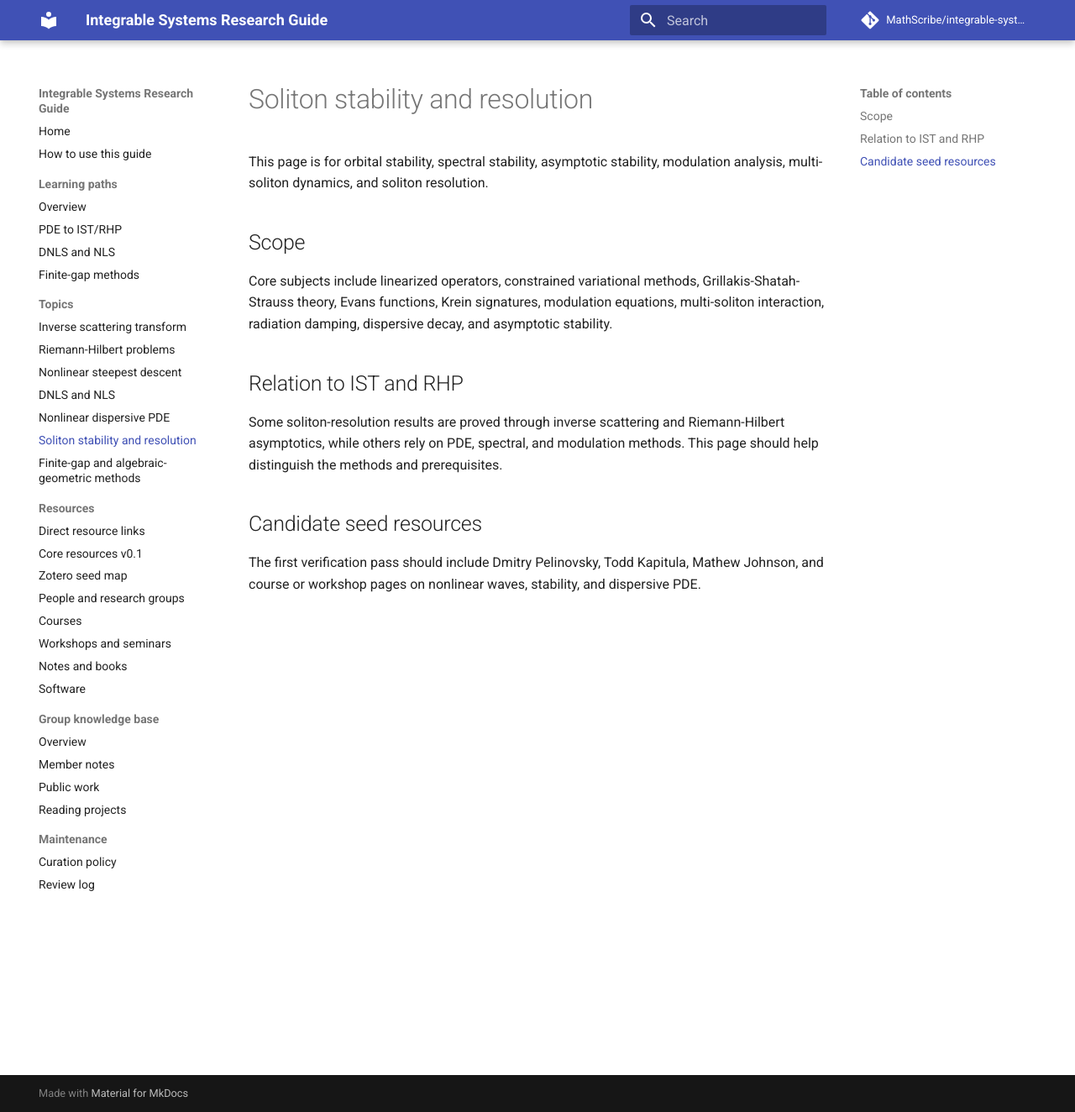
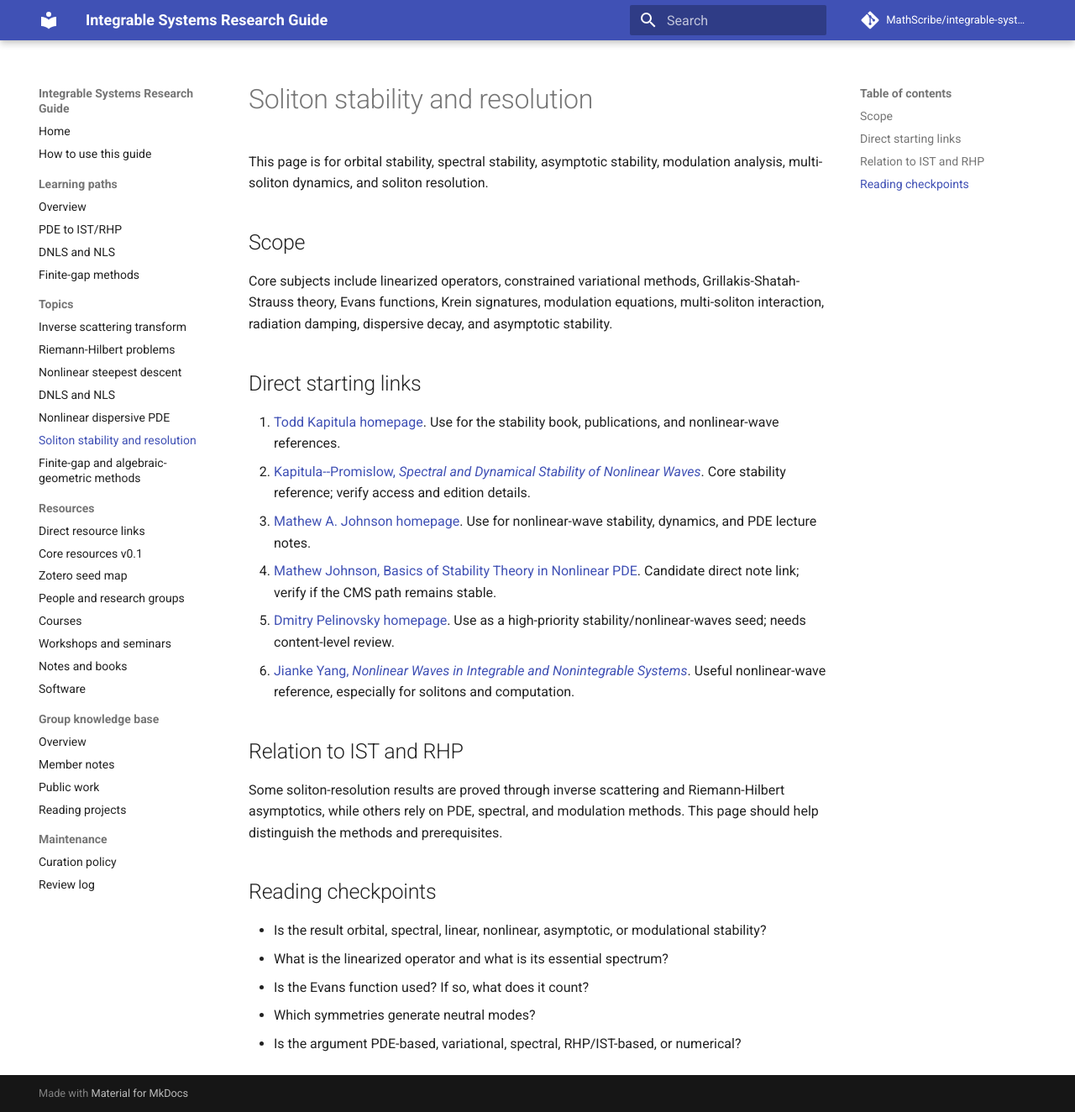
Before and after one commit to MathScribe/integrable-systems-guide, an MkDocs documentation site: the page built from docs/topics/soliton-stability.md, in a window 1280 px wide and 1324 px high. Shown: the whole window at 84% size. Built offline with MkDocs 1.6.1 and Material for MkDocs 9.7.7, drawn with Linux system fonts in a browser that asks for light colours; comment, search, counter and statistics services are not loaded.

Commit message:
Add direct soliton stability links

```diff
--- a/docs/topics/soliton-stability.md
+++ b/docs/topics/soliton-stability.md
@@ -6,10 +6,23 @@ This page is for orbital stability, spectral stability, asymptotic stability, mo
 
 Core subjects include linearized operators, constrained variational methods, Grillakis-Shatah-Strauss theory, Evans functions, Krein signatures, modulation equations, multi-soliton interaction, radiation damping, dispersive decay, and asymptotic stability.
 
+## Direct starting links
+
+1. [Todd Kapitula homepage](https://sites.calvin.edu/tmk5/index.html). Use for the stability book, publications, and nonlinear-wave references.
+2. [Kapitula--Promislow, *Spectral and Dynamical Stability of Nonlinear Waves*](https://link.springer.com/book/10.1007/978-1-4614-6995-7). Core stability reference; verify access and edition details.
+3. [Mathew A. Johnson homepage](https://matjohn.ku.edu/). Use for nonlinear-wave stability, dynamics, and PDE lecture notes.
+4. [Mathew Johnson, Basics of Stability Theory in Nonlinear PDE](https://matjohn.ku.edu/sites/matjohn/files/documents/pde_stability_notes.pdf). Candidate direct note link; verify if the CMS path remains stable.
+5. [Dmitry Pelinovsky homepage](https://pelinovsky.mcmaster.ca/). Use as a high-priority stability/nonlinear-waves seed; needs content-level review.
+6. [Jianke Yang, *Nonlinear Waves in Integrable and Nonintegrable Systems*](https://epubs.siam.org/doi/book/10.1137/1.9780898719680). Useful nonlinear-wave reference, especially for solitons and computation.
+
 ## Relation to IST and RHP
 
 Some soliton-resolution results are proved through inverse scattering and Riemann-Hilbert asymptotics, while others rely on PDE, spectral, and modulation methods. This page should help distinguish the methods and prerequisites.
 
-## Candidate seed resources
+## Reading checkpoints
 
-The first verification pass should include Dmitry Pelinovsky, Todd Kapitula, Mathew Johnson, and course or workshop pages on nonlinear waves, stability, and dispersive PDE.
+- Is the result orbital, spectral, linear, nonlinear, asymptotic, or modulational stability?
+- What is the linearized operator and what is its essential spectrum?
+- Is the Evans function used? If so, what does it count?
+- Which symmetries generate neutral modes?
+- Is the argument PDE-based, variational, spectral, RHP/IST-based, or numerical?
```
